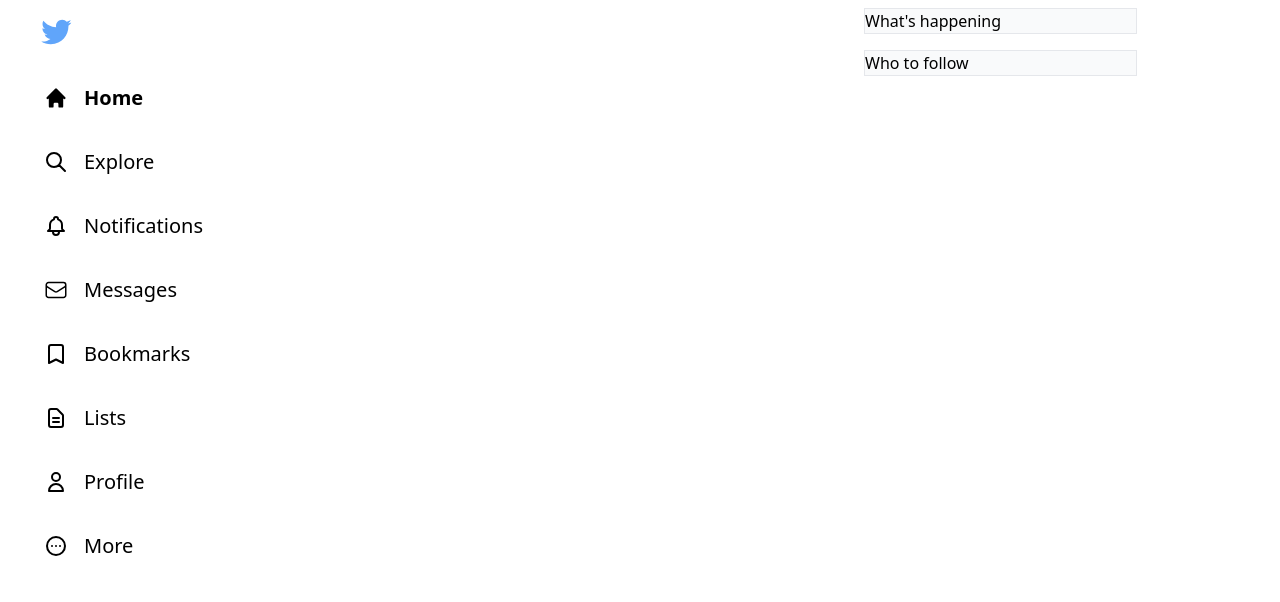
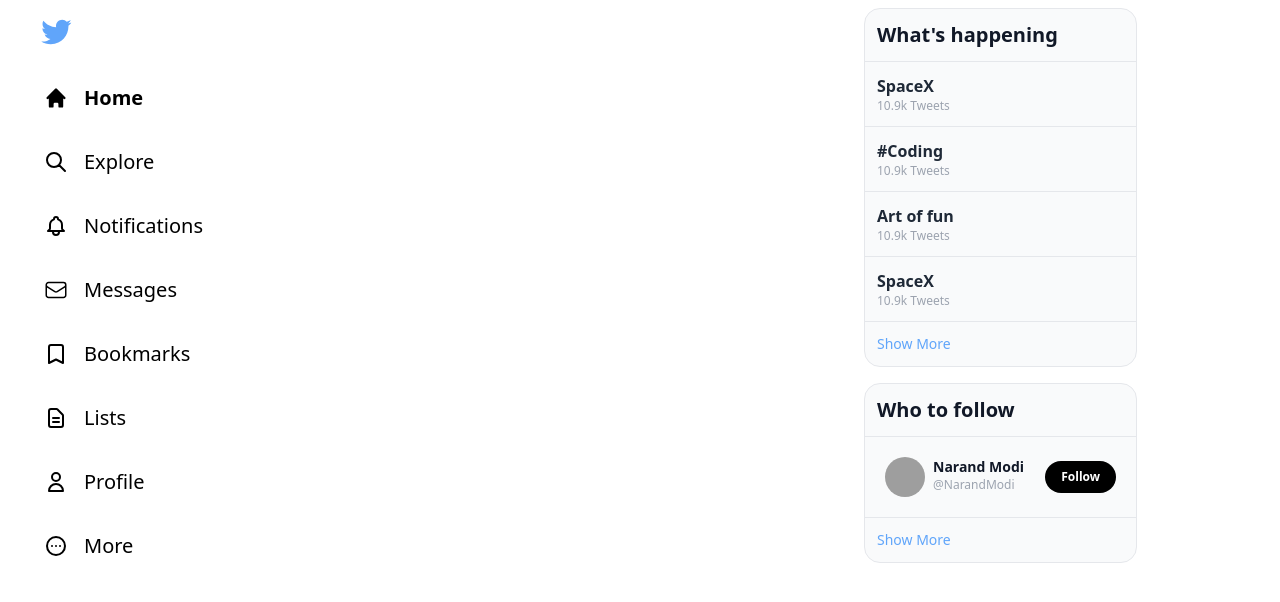
Before and after one commit to Shivammishra03/twitter-clone, a Nuxt app: page / in a window 1280 px wide. Shown: the top 602 px of the page. Built offline with nearby package versions, Linux system fonts and the light colour scheme; grey boxes are pictures that could not be loaded.

Commit message:
chore: Updated PreviewCard component with new styles and added data for whats happening and who to follow sections in SideBarRight component

```diff
--- a/components/sideBar/Right/PreviewCard/index.vue
+++ b/components/sideBar/Right/PreviewCard/index.vue
@@ -1,5 +1,5 @@
 <script lang="ts" setup>
-const {twitterBorderColor} = useTailwindConfig();
+const { twitterBorderColor, defaultTransition} = useTailwindConfig();
 const props = defineProps({
     title: {
         type: String,
@@ -10,7 +10,12 @@ const props = defineProps({
 </script>
 
 <template>
-    <div class="bg-gray-50 m-2 border" :class="twitterBorderColor">
-        <h1>{{ props.title }}</h1>
+    <div class="bg-gray-50 m-2 border rounded-2xl dark:bg-dim-700" :class="twitterBorderColor">
+        <h1 class="p-3 text-xl font-extrabold text-gray-900 border-b dark:text-white">{{ props.title }}</h1>
+        <slot></slot>
+
+        <div class="p-3 text-sm text-blue-400 cursor-pointer hover:bg-gray-100 dark:hover:bg-dim-300" :class="defaultTransition">
+            Show More
+        </div>
     </div>
 </template>
--- /dev/null
+++ b/components/sideBar/Right/PreviewCard/item.vue
@@ -0,0 +1,12 @@
+<script lang="ts" setup>
+const { defaultTransition, twitterBorderColor } = useTailwindConfig();
+
+const wrapperClasses = computed(()=> `${defaultTransition} ${twitterBorderColor}`)
+
+</script>
+
+<template>
+    <div class="p-3 hover:bg-gray-100 cursor-pointer dark:hover:bg-dim-300 border-b" :class="wrapperClasses">
+        <slot></slot>
+    </div>
+</template>
--- a/components/sideBar/Right/index.vue
+++ b/components/sideBar/Right/index.vue
@@ -1,12 +1,48 @@
 <script lang="ts" setup>
+const whatsHappeningItems = ref([
+    {title: 'SpaceX', count:'10.9k Tweets'},
+    {title: '#Coding', count:'10.9k Tweets'},
+    {title: 'Art of fun', count:'10.9k Tweets'},
+    {title: 'SpaceX', count:'10.9k Tweets'},
+]);
+
+const whotoFollowItems = ref([
+    {
+        name: 'Narand Modi',
+        handle:'@NarandModi',
+        image:'https://picsum.photos/200/200'
+    },
+])
 
 </script>
 
 <template>
     <div class="flex flex-col">
         <!-- Preview card: whats happening -->
-            <SideBarRightPreviewCard title="What's happening"/>
+            <SideBarRightPreviewCard title="What's happening">
+                <SideBarRightPreviewCardItem v-for="whatsHappening in whatsHappeningItems">
+                    <div>
+                        <h2 class="font-bold text-gray-800 text-md dark:text-white">{{ whatsHappening.title }}</h2>
+                        <p class="text-xs text-gray-400">{{ whatsHappening.count }}</p>
+                    </div>
+                </SideBarRightPreviewCardItem>
+            </SideBarRightPreviewCard>
         <!-- Preview card: who to follow -->
-            <SideBarRightPreviewCard title="Who to follow"/>
+            <SideBarRightPreviewCard title="Who to follow">
+                <SideBarRightPreviewCardItem v-for="whotoFollow in whotoFollowItems">
+                    <div class="flex flex-row justify-between items-center p-2">
+                        <div class="flex flex-row">
+                            <img class="w-10 h-10 rounded-full" :src="whotoFollow.image" :alt="whotoFollow.name"/>
+                            <div class="flex flex-col ml-2">
+                                <h1 class="text-sm font-bold text-gray-900 dark:text-white">{{ whotoFollow.name }}</h1>
+                                <p class="text-xs text-gray-400">{{ whotoFollow.handle }}</p>
+                            </div>
+                        </div>
+                        <div class="flex h-full ">
+                            <button class="px-4 py-2 text-xs font-bold text-white dark:text-black bg-black dark:bg-white rounded-full">Follow</button>
+                        </div>
+                    </div>
+                </SideBarRightPreviewCardItem>
+            </SideBarRightPreviewCard>
     </div>
 </template>
```
